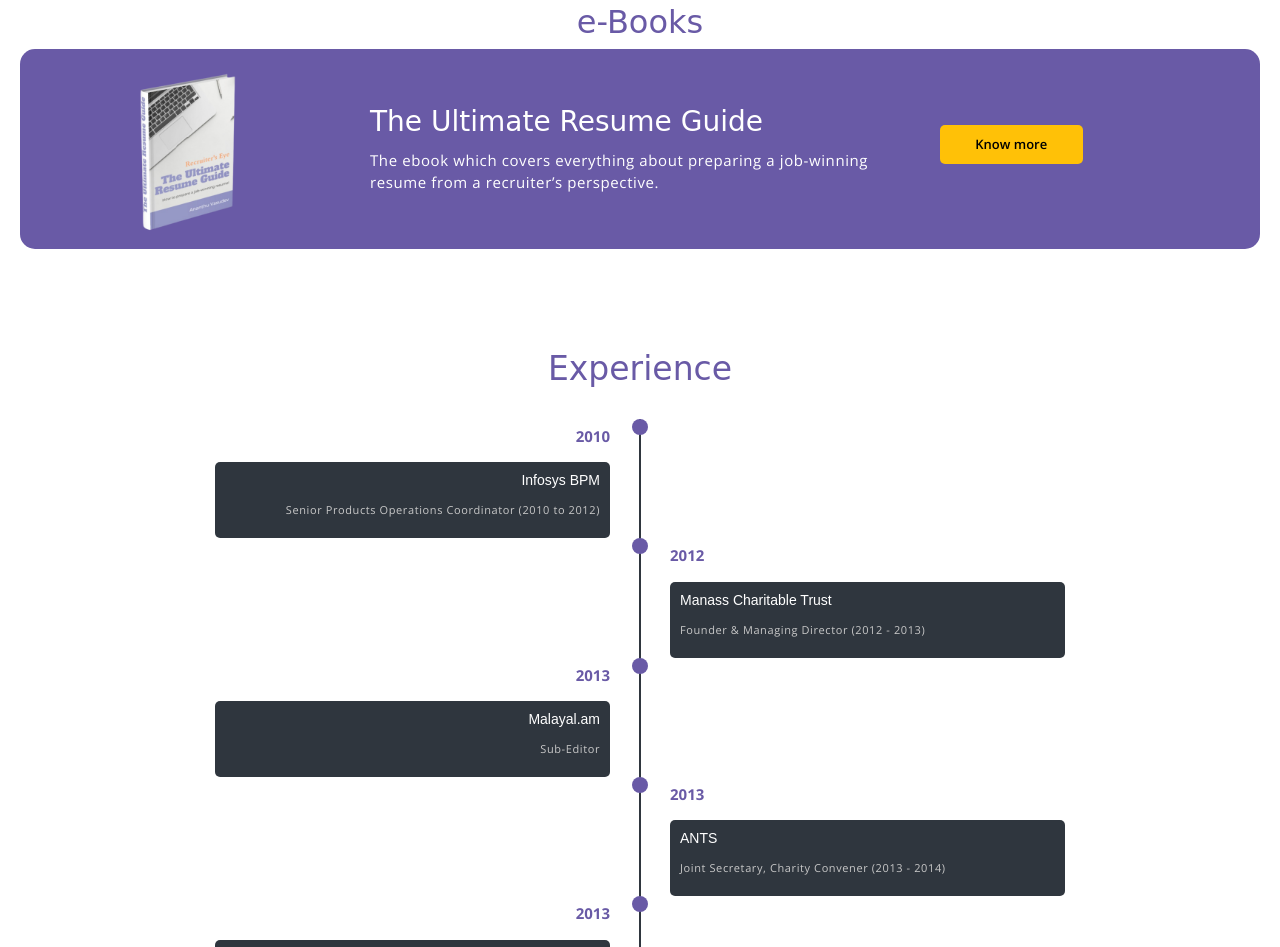
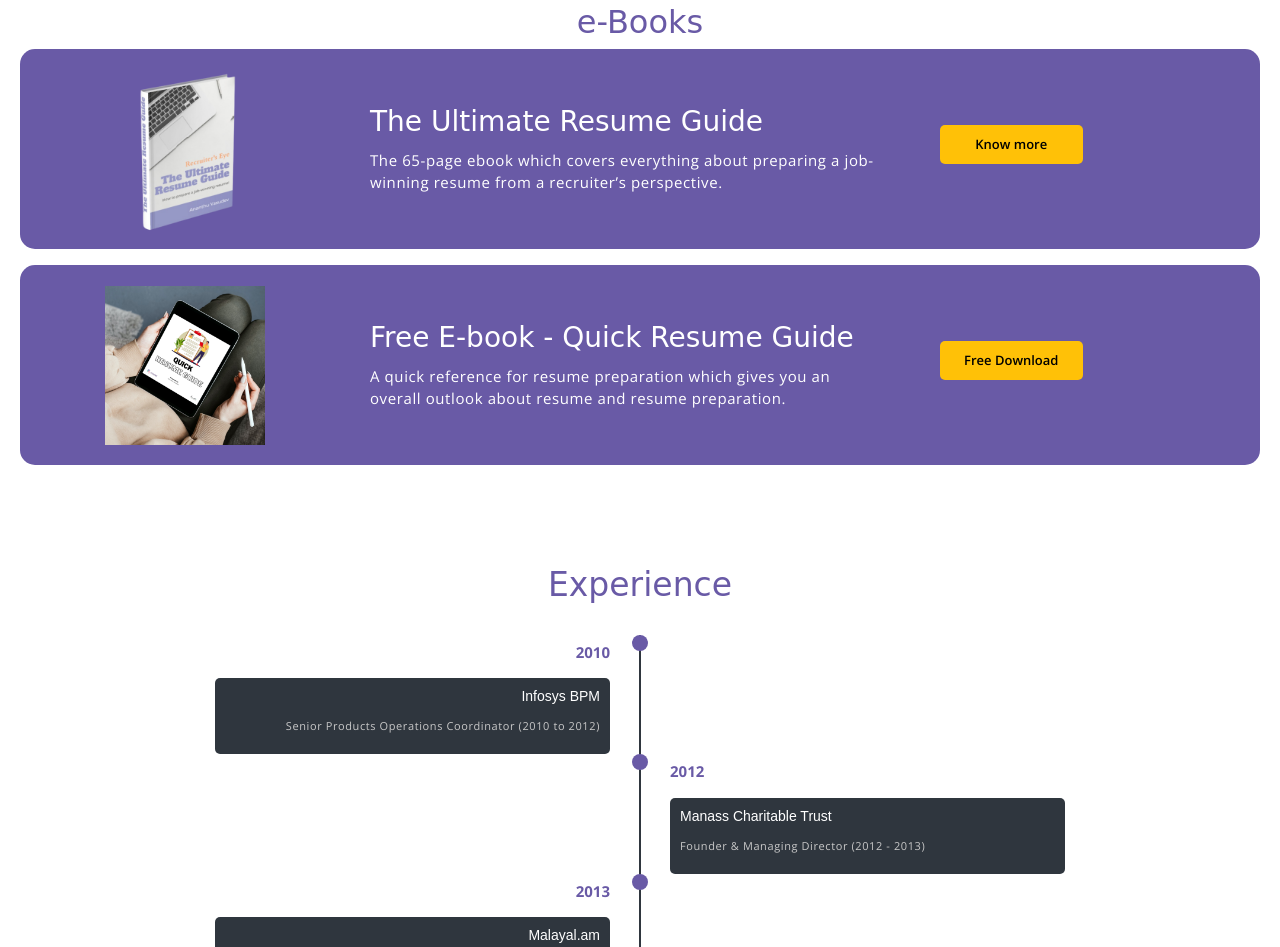
Before and after one commit to Adarsh-S18/Ananathu-PersonalWebsite, a plain HTML site: page index.html in a window 1280 px wide. Shown: the part 1646-2593 px from the top of the page. Drawn offline with nearby package versions, Linux system fonts and the light colour scheme; a web font is replaced by a local one.

Commit message:
Update an ebook

```diff
--- a/index.html
+++ b/index.html
@@ -108,11 +108,26 @@
             </div>
             <div class="partContent">
                 <h3>The Ultimate Resume Guide</h3>
-                <p>The ebook which covers everything about preparing a job-winning resume from a recruiter’s perspective.</p>
+                <p>The 65-page ebook which covers everything about preparing a job-winning resume from a recruiter’s perspective.</p>
             </div>
             <div class="readmore">
                 <a href="ebook.html">
                     <button>Know more</button>
+                </a>
+            </div>
+        </div>
+        <div class="partBox mt-3">
+            <div class="ebookimg">
+                <img src="/assets/imgs/TURG Mockups.png" style="padding: 20px;" alt="Logo">
+            </div>
+            <div class="partContent">
+                <h3>Free E-book - Quick Resume Guide                </h3>
+                <p>A quick reference for resume preparation which gives you an overall outlook about resume and resume preparation.
+                </p>
+            </div>
+            <div class="readmore">
+                <a href="https://ananthu-in.stores.instamojo.com/product/4413075/quick-resume-guide/">
+                    <button>Free Download</button>
                 </a>
             </div>
         </div>
@@ -540,7 +555,7 @@
             <p>I can help you with recruitment tips.<br> Join RecruiTalks by Ananthu.</p>
         </div>
         <div class="logoo">
-            <img src="/assets/imgs/talks2.png" alt="Logo">
+            <img src="/assets/imgs/Ananthu RT LH Logo1.png" alt="Logo">
         </div>
         <div class="buttonss">
             <a href="https://chat.whatsapp.com/FN3C53SI5eJKf7v7Qyz7ZE"> <button> Join my Whatsapp Group </button></a>
```
Also changed, not shown: assets/css/meyawo.css, assets/imgs/Ananthu RT LH Logo1.png (added), assets/imgs/Ananthu RT Logo 2.png (added), assets/imgs/Ananthu.in Web Image.png (added), assets/imgs/TURG Mockups.png (added).
